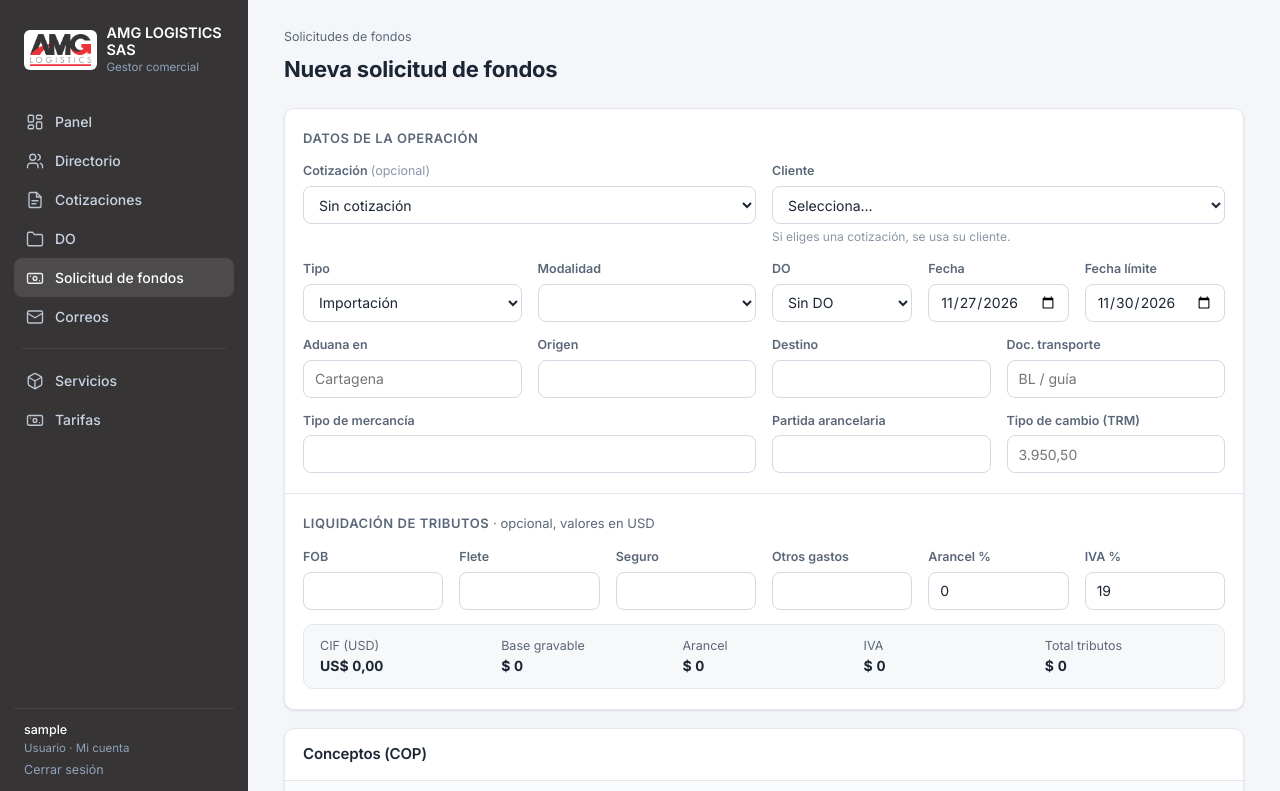
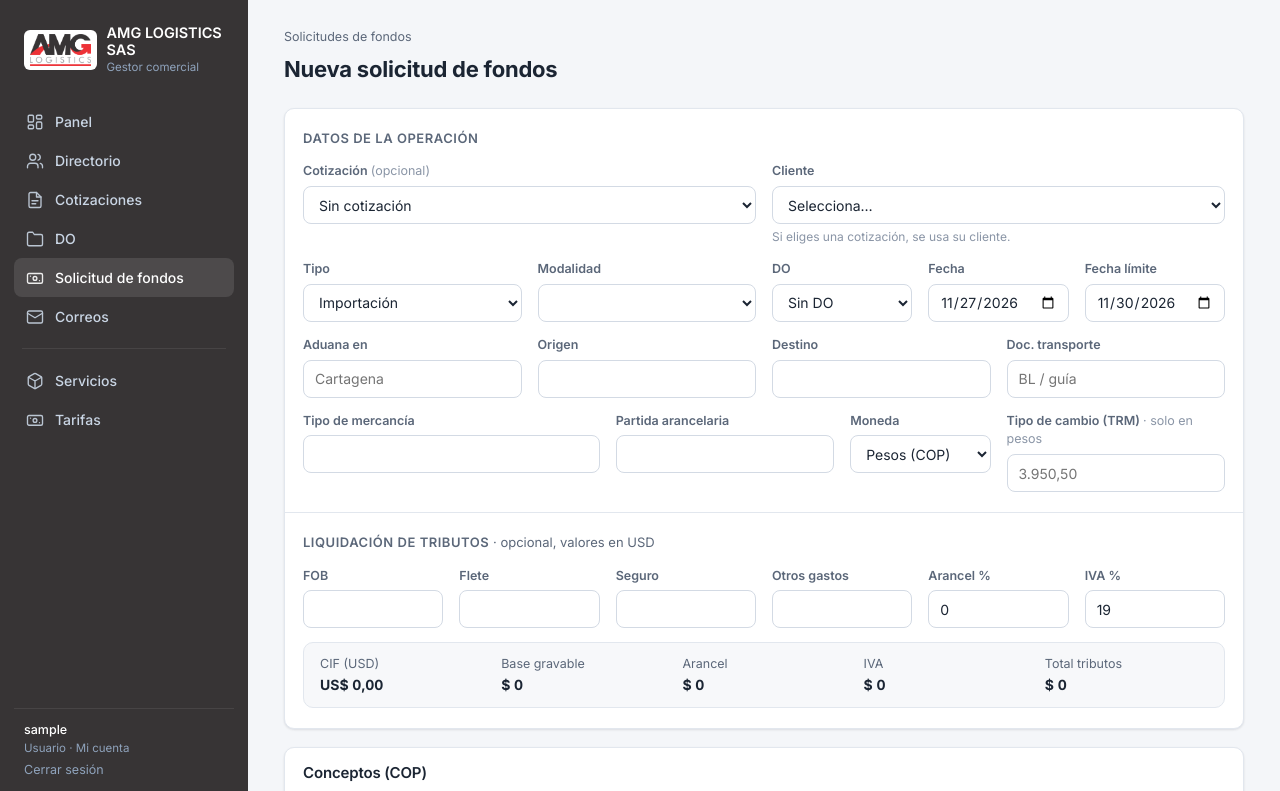
Before and after one commit to amglogisticsco/gestor-comercial, a Flask app: page /anticipos/nuevo in a window 1280 px wide. Shown: the top 791 px of the page. Run offline with Flask 3, Linux system fonts and the light colour scheme; the visitor is signed in with stand-in values (Sample User, id 1); data comes from the database, SQL or seed files in the repository; data that the repository does not hold is empty.

Commit message:
Solicitud de fondos en pesos o dólares: toma la moneda de la cotización; en dólares no se usa TRM
Co-Authored-By: Claude Opus 5.5 <noreply@anthropic.com>
Claude-Session: https://claude.ai/code/session_01HexscGzZnEXakiJggT4pPP

```diff
--- a/app/routes/anticipos.py
+++ b/app/routes/anticipos.py
@@ -56,7 +56,7 @@ def _guardar(a):
         return False
     a.fecha = a_fecha(request.form.get("fecha")) or date.today()
     a.fecha_limite = a_fecha(request.form.get("fecha_limite"))
-    a.moneda = "COP"
+    a.moneda = request.form.get("moneda") if request.form.get("moneda") in ("COP", "USD") else "COP"
     for campo in CAMPOS_TEXTO:
         setattr(a, campo, request.form.get(campo, "").strip())
     for campo in CAMPOS_NUMERO:
@@ -80,6 +80,7 @@ def _guardar(a):
 def _desde_cotizacion(a, cot):
     """Prellena la solicitud con los datos y conceptos de una cotización."""
     a.cotizacion_id, a.cliente_id = cot.id, cot.cliente_id
+    a.moneda = cot.moneda if cot.moneda in ("COP", "USD") else "COP"  # misma moneda de la cotización
     a.tipo_operacion = cot.tipo_operacion or "Importación"
     a.modalidad, a.origen, a.destino = cot.modalidad, cot.origen, cot.destino
     a.tipo_mercancia = cot.mercancia
@@ -89,8 +90,8 @@ def _desde_cotizacion(a, cot):
     for n, i in enumerate(cot.items):
         valor = i.total + i.impuesto(cot.iva_pct)
         item = ItemAnticipo(orden=n, grupo=grupos.get(i.servicio_id, GRUPOS_ANTICIPO[-1]), descripcion=i.descripcion,
-                            valor=valor if cot.moneda == "COP" else 0)
-        item.valor_origen = valor if cot.moneda != "COP" else 0  # se convierte a pesos con la TRM en pantalla
+                            valor=valor)
+        item.valor_origen = valor if cot.moneda != "COP" else 0  # si se pasa a pesos, se convierte con la TRM
         a.items.append(item)
 
 
@@ -104,7 +105,7 @@ def nuevo():
     aviso_usd = False
     if cot and request.method == "GET":
         _desde_cotizacion(a, cot)
-        aviso_usd = cot.moneda != "COP"
+        aviso_usd = cot.moneda != "COP"  # habilita la conversión a pesos si se cambia la moneda
     if do and request.method == "GET":
         a.do_id, a.do_numero, a.cliente_id = do.id, do.numero, do.cliente_id
         a.tipo_operacion = do.tipo_operacion or a.tipo_operacion
--- a/app/services/correo.py
+++ b/app/services/correo.py
@@ -128,7 +128,7 @@ def _textos_anticipo(ant, idioma):
         banco = f"\n\nPayment can be made to:\n{empresa.datos_bancarios}" if empresa.datos_bancarios else ""
         asunto = f"Funds request {ant.numero}{do} – {empresa.nombre}"
         cuerpo = (f"{_saludo(nombre, 'en')}\n\nIn order to proceed with the operation{referencia}{do}, please find "
-                  f"attached funds request {ant.numero} for {_moneda_en(ant.total, 'COP')}{limite}.{banco}{pie}\n\n"
+                  f"attached funds request {ant.numero} for {_moneda_en(ant.total, ant.moneda or 'COP')}{limite}.{banco}{pie}\n\n"
                   "Kindly send us the proof of payment by replying to this email.\n\nBest regards,")
         return asunto, cuerpo
     referencia = f" (cotización {ant.cotizacion.numero})" if ant.cotizacion else ""
@@ -138,7 +138,7 @@ def _textos_anticipo(ant, idioma):
     cuerpo = (
         f"{_saludo(nombre, 'es')}\n\n"
         f"Reciba un cordial saludo. Para dar continuidad a la operación{referencia}{do}, adjuntamos la "
-        f"solicitud de fondos {ant.numero} por valor de {moneda(ant.total, 'COP')}{limite}.{banco}{pie}\n\n"
+        f"solicitud de fondos {ant.numero} por valor de {moneda(ant.total, ant.moneda or 'COP')}{limite}.{banco}{pie}\n\n"
         "Le agradecemos enviarnos el soporte de pago respondiendo a este correo.\n\n"
         "Cordial saludo,"
     )
--- a/app/templates/anticipos/form.html
+++ b/app/templates/anticipos/form.html
@@ -6,7 +6,6 @@
   <div class="migas"><a href="{{ url_for('anticipos.lista') }}">Solicitudes de fondos</a>{% if a.id %} / <a href="{{ url_for('anticipos.ver', ident=a.id) }}">{{ a.numero }}</a>{% endif %}</div>
   <h1>{{ 'Editar ' ~ a.numero if a.id else 'Nueva solicitud de fondos' }}</h1>
 </div></div>
-{% if aviso_usd %}<div class="alerta alerta-info">La cotización {{ cot_origen.numero }} está en {{ cot_origen.moneda }}. Escribe la <strong>TRM</strong> y los conceptos se convierten a pesos solos (valor × TRM). Puedes ajustar cualquier valor a mano.</div>{% endif %}
 
 <form method="post" id="form-sf">
   {{ csrf() }}
@@ -34,9 +33,11 @@
       <div class="c-3"><label>Origen</label><input type="text" name="origen" value="{{ a.origen or '' }}"></div>
       <div class="c-3"><label>Destino</label><input type="text" name="destino" value="{{ a.destino or '' }}"></div>
       <div class="c-3"><label>Doc. transporte</label><input type="text" name="doc_transporte" value="{{ a.doc_transporte or '' }}" placeholder="BL / guía"></div>
-      <div class="c-6"><label>Tipo de mercancía</label><input type="text" name="tipo_mercancia" value="{{ a.tipo_mercancia or '' }}"></div>
+      <div class="c-4"><label>Tipo de mercancía</label><input type="text" name="tipo_mercancia" value="{{ a.tipo_mercancia or '' }}"></div>
       <div class="c-3"><label>Partida arancelaria</label><input type="text" name="partida_arancelaria" value="{{ a.partida_arancelaria or '' }}"></div>
-      <div class="c-3"><label>Tipo de cambio (TRM)</label><input type="text" name="trm" id="trm" value="{{ a.trm|crudo }}" inputmode="decimal" placeholder="3.950,50"></div>
+      <div class="c-2"><label>Moneda</label><select name="moneda" id="moneda">
+        {% for m, n in [('COP', 'Pesos (COP)'), ('USD', 'Dólares (USD)')] %}<option value="{{ m }}" {{ 'selected' if m == (a.moneda or 'COP') }}>{{ n }}</option>{% endfor %}</select></div>
+      <div class="c-3"><label>Tipo de cambio (TRM) <span class="opc">· solo en pesos</span></label><input type="text" name="trm" id="trm" value="{{ a.trm|crudo }}" inputmode="decimal" placeholder="3.950,50"></div>
     </div></div>
 
     <div class="seccion-form" id="bloque-tributos"><h3>Liquidación de tributos <span class="opc" style="text-transform:none;letter-spacing:0;font-weight:400">· opcional, valores en USD</span></h3>
@@ -59,8 +60,8 @@
   </div>
 
   <div class="tarjeta">
-    <div class="tarjeta-cab"><h2>Conceptos (COP)</h2>
-      {% if aviso_usd %}<div style="display:flex;align-items:center;gap:8px"><label for="trm-espejo" style="margin:0;white-space:nowrap">TRM para convertir</label>
+    <div class="tarjeta-cab"><h2>Conceptos (<span id="moneda-titulo">{{ a.moneda or 'COP' }}</span>)</h2>
+      {% if aviso_usd %}<div id="bloque-espejo" style="display:flex;align-items:center;gap:8px"><label for="trm-espejo" style="margin:0;white-space:nowrap">TRM para pasar a pesos</label>
         <input type="text" id="trm-espejo" inputmode="decimal" placeholder="3.950,50" style="width:130px"></div>{% endif %}</div>
     <div class="tabla-envoltura"><table class="tabla items">
       <thead><tr><th style="width:26%">Grupo</th><th>Concepto</th><th style="width:20%">Valor</th><th></th></tr></thead>
@@ -115,34 +116,38 @@ function aNumero(v) {
   const n = parseFloat(v); return isNaN(n) ? 0 : n;
 }
 const cop = n => '$ ' + Math.round(n).toLocaleString('es-CO');
+const enDolares = () => $('moneda').value === 'USD';
+const redondear = n => enDolares() ? Math.round(n * 100) / 100 : Math.round(n);
+const fmt = n => enDolares() ? usd(n) : cop(n);
+const aCampo = n => enDolares() ? String(Math.round(n * 100) / 100).replace('.', ',') : String(Math.round(n));
 const usd = n => 'US$ ' + n.toLocaleString('es-CO', {minimumFractionDigits: 2, maximumFractionDigits: 2});
 function recalcular() {
   const cif = ['fob','flete','seguro','otros_cif'].reduce((s, k) => s + aNumero($(k).value), 0);
-  const base = Math.round(cif * aNumero($('trm').value));
-  const arancel = Math.round(base * aNumero($('arancel_pct').value) / 100);
-  const iva = Math.round((base + arancel) * aNumero($('iva_tributo_pct').value) / 100);
+  const base = enDolares() ? cif : Math.round(cif * aNumero($('trm').value));
+  const arancel = redondear(base * aNumero($('arancel_pct').value) / 100);
+  const iva = redondear((base + arancel) * aNumero($('iva_tributo_pct').value) / 100);
   const trib = conTributos() ? arancel + iva : 0;
   let gastos = 0; cuerpo.querySelectorAll('[name=item_valor]').forEach(i => gastos += aNumero(i.value));
   document.getElementById('r-cif').textContent = usd(cif);
-  document.getElementById('r-base').textContent = cop(base);
-  document.getElementById('r-arancel').textContent = cop(arancel);
-  document.getElementById('r-iva').textContent = cop(iva);
-  document.getElementById('r-trib').textContent = cop(trib);
-  document.getElementById('t-trib').textContent = cop(trib);
-  document.getElementById('t-gastos').textContent = cop(gastos);
-  document.getElementById('t-total').textContent = cop(trib + gastos);
+  document.getElementById('r-base').textContent = fmt(base);
+  document.getElementById('r-arancel').textContent = fmt(arancel);
+  document.getElementById('r-iva').textContent = fmt(iva);
+  document.getElementById('r-trib').textContent = fmt(trib);
+  document.getElementById('t-trib').textContent = fmt(trib);
+  document.getElementById('t-gastos').textContent = fmt(gastos);
+  document.getElementById('t-total').textContent = fmt(trib + gastos);
 }
 function agregarFila(d) {
   const tr = document.getElementById('fila').content.firstElementChild.cloneNode(true);
   if (d) {
     tr.querySelector('[name=item_grupo]').value = d.grupo;
     tr.querySelector('[name=item_descripcion]').value = d.descripcion || '';
-    tr.querySelector('[name=item_valor]').value = d.valor ? Math.round(d.valor) : 0;
-    if (d.origen) {  // valor en USD de la cotización: se convierte con la TRM
+    tr.querySelector('[name=item_valor]').value = d.valor ? aCampo(d.valor) : 0;
+    if (d.origen) {  // valor en USD de la cotización: si la solicitud va en pesos, se convierte con la TRM
       const v = tr.querySelector('[name=item_valor]');
       v.dataset.origen = d.origen;
       v.addEventListener('input', () => v.dataset.manual = '1');
-      const nota = document.createElement('div'); nota.className = 'small muted';
+      const nota = document.createElement('div'); nota.className = 'small muted nota-trm';
       nota.textContent = (MONEDA_ORIGEN === 'USD' ? 'US$ ' : MONEDA_ORIGEN + ' ') + d.origen.toLocaleString('es-CO', {minimumFractionDigits: 2, maximumFractionDigits: 2}) + ' × TRM';
       v.after(nota);
     }
@@ -169,12 +174,21 @@ function mostrarTributos() {
 }
 $('tipo_operacion').addEventListener('change', mostrarTributos);
 function convertir() {
-  const trm = aNumero($('trm').value);
+  const trm = aNumero($('trm').value), usdSel = enDolares();
   cuerpo.querySelectorAll('[name=item_valor][data-origen]').forEach(v => {
-    if (!v.dataset.manual) v.value = trm ? Math.round(parseFloat(v.dataset.origen) * trm) : 0;
+    const origen = parseFloat(v.dataset.origen);
+    if (!v.dataset.manual) v.value = usdSel ? aCampo(origen) : (trm ? Math.round(origen * trm) : 0);
   });
+  cuerpo.querySelectorAll('.nota-trm').forEach(n => n.style.display = usdSel ? 'none' : '');
+  const espejoB = document.getElementById('bloque-espejo');
+  if (espejoB) espejoB.style.display = usdSel ? 'none' : 'flex';
+  document.getElementById('moneda-titulo').textContent = $('moneda').value;
   recalcular();
 }
+$('moneda').addEventListener('change', () => {
+  cuerpo.querySelectorAll('[name=item_valor]').forEach(v => delete v.dataset.manual);
+  convertir();
+});
 $('trm').addEventListener('input', convertir);
 const espejo = document.getElementById('trm-espejo');
 if (espejo) {
@@ -199,7 +213,7 @@ sel.addEventListener('change', () => recargarCon('cotizacion_id', sel.value));
 document.getElementById('do-sel').addEventListener('change', e => recargarCon('do_id', e.target.value));
 {% endif %}
 EXISTENTES.length ? EXISTENTES.forEach(agregarFila) : recalcular();
-if (aNumero($('trm').value)) convertir();
+convertir();
 mostrarTributos();
 </script>
 {% endblock %}
--- a/app/templates/anticipos/ver.html
+++ b/app/templates/anticipos/ver.html
@@ -23,14 +23,14 @@
         <thead><tr><th>Concepto</th><th class="der">Valor</th></tr></thead>
         <tbody>
         {% if a.incluye_tributos %}
-          <tr><td class="principal-celda">Tributos aduaneros<div class="small muted">Arancel {{ a.arancel|moneda('COP') }} · IVA {{ a.iva_tributo|moneda('COP') }} · CIF {{ a.cif|moneda('USD') }} × TRM {{ a.trm|numero }}</div></td><td class="der num">{{ a.tributos|moneda('COP') }}</td></tr>
+          <tr><td class="principal-celda">Tributos aduaneros<div class="small muted">Arancel {{ a.arancel|moneda(a.moneda) }} · IVA {{ a.iva_tributo|moneda(a.moneda) }} · CIF {{ a.cif|moneda('USD') }}{% if a.en_pesos %} × TRM {{ a.trm|numero }}{% endif %}</div></td><td class="der num">{{ a.tributos|moneda(a.moneda) }}</td></tr>
         {% endif %}
         {% for grupo, items, subtotal in a.grupos %}
           <tr><td colspan="2" style="background:#FAFBFC" class="small"><strong>{{ grupo }}</strong></td></tr>
-          {% for i in items %}<tr><td>{{ i.descripcion }}</td><td class="der num">{{ i.valor|moneda('COP') }}</td></tr>{% endfor %}
+          {% for i in items %}<tr><td>{{ i.descripcion }}</td><td class="der num">{{ i.valor|moneda(a.moneda) }}</td></tr>{% endfor %}
         {% endfor %}
         </tbody></table></div>
-      <div class="totales num"><div class="total"><span>Total anticipo</span><span>{{ a.total|moneda('COP') }}</span></div></div>
+      <div class="totales num"><div class="total"><span>Total anticipo</span><span>{{ a.total|moneda(a.moneda) }}</span></div></div>
     </div>
   </div>
   <div>
```
Also changed, not shown: app/models.py (+14 -6 lines), app/templates/pdf/anticipo.html (+9 -9 lines).
